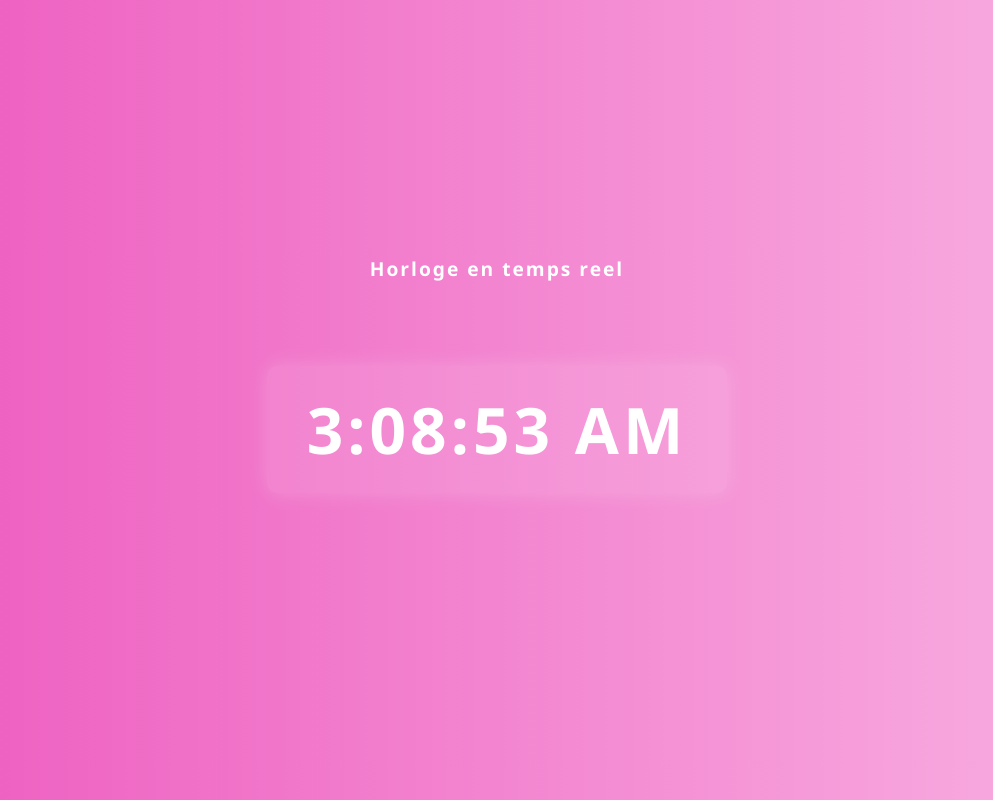
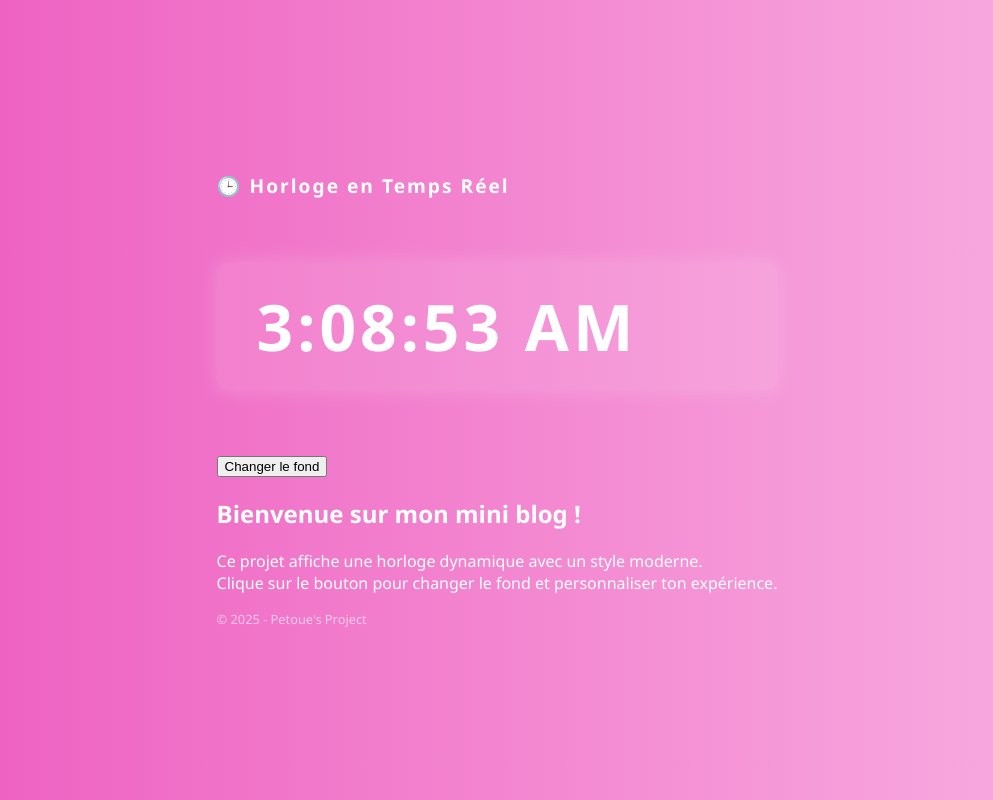
Before and after one commit to perpetuejean/horloge, a plain HTML site: page index.html in a window 1280 px wide. Shown: the whole page, without its empty margins (143-1136 px from the left). Drawn offline with Linux system fonts and the light colour scheme.

Commit message:
index.html

```diff
--- a/index.html
+++ b/index.html
@@ -1,20 +1,35 @@
 <!DOCTYPE html>
 <html lang="fr">
 <head>
-    <meta charset="UTF-8">
-    <meta name="viewport" content="width=device-width, initial-scale=1.0">
-    <title>Mon Blog</title>
-      <link rel="stylesheet" href="style.css" />
-
-
-    <script src="java.js" defer></script>
+  <meta charset="UTF-8" />
+  <meta name="viewport" content="width=device-width, initial-scale=1.0" />
+  <title>🕒 Horloge Dynamique</title>
+  <link rel="stylesheet" href="style.css" />
+  <script src="java.js" defer></script>
+  <meta name="description" content="Mini blog avec une horloge dynamique en temps réel et un style moderne.">
 </head>
 <body id="body">
+  <main class="container">
+    <header>
+      <h1>🕒 Horloge en Temps Réel</h1>
+    </header>
 
-    <h1>Horloge en temps reel</h1>
+    <section class="clock-section" aria-label="Horloge en temps réel">
+      <p id="clock">Chargement...</p>
+      <button id="changeBgBtn" aria-label="Changer le fond">Changer le fond</button>
+    </section>
 
-    <p id="clock"></p>
+    <section class="info">
+      <h2>Bienvenue sur mon mini blog !</h2>
+      <p>
+        Ce projet affiche une horloge dynamique avec un style moderne.<br />
+        Clique sur le bouton pour changer le fond et personnaliser ton expérience.
+      </p>
+    </section>
 
-
+    <footer>
+      <p style="font-size: 0.8rem; opacity: 0.6;">&copy; 2025 - Petoue's Project</p>
+    </footer>
+  </main>
 </body>
 </html>
```
